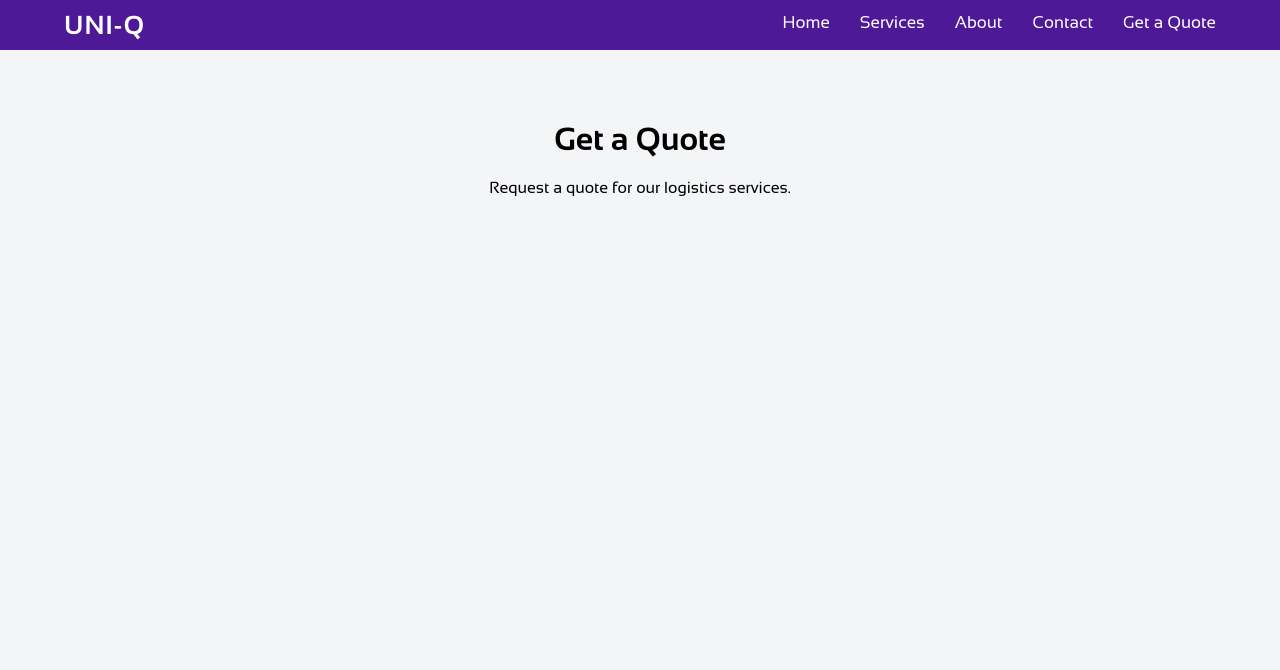
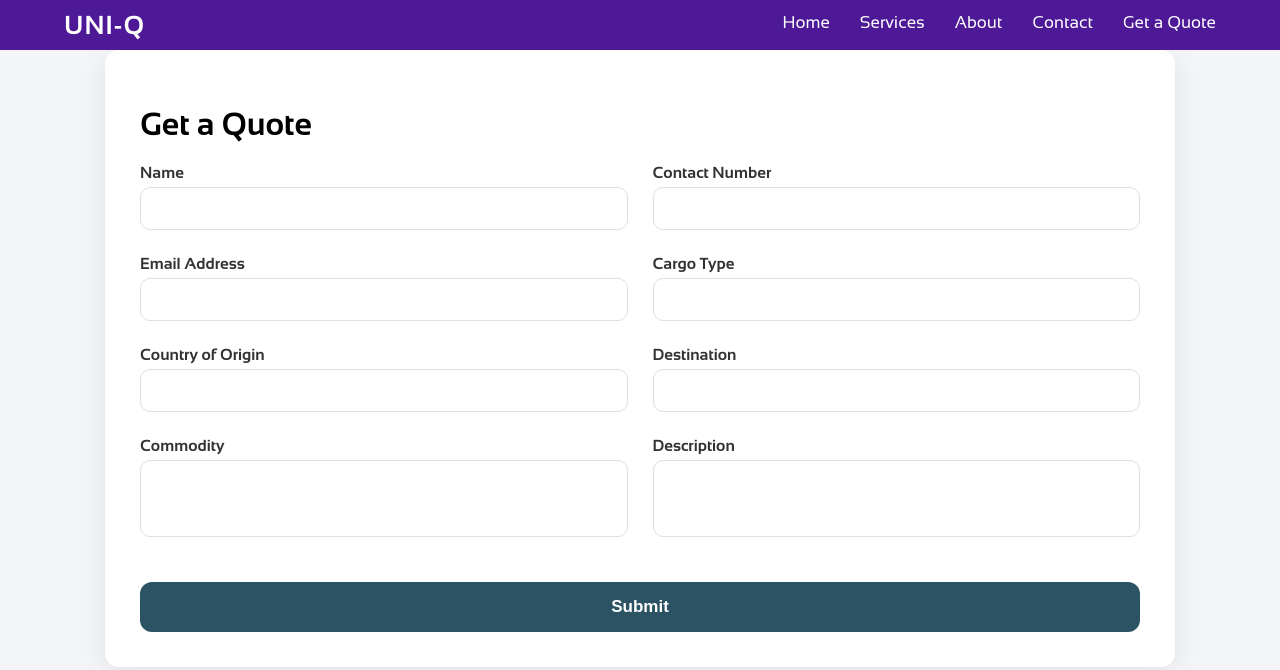
Before and after one commit to MedlynJacob/LogisticsWebsite, a React (Vite) app: page /quote in a window 1280 px wide. Shown: the top 670 px of the page. Built offline with nearby package versions, Linux system fonts and the light colour scheme.

Commit message:
Update Quote Page

```diff
--- a/src/pages/Quote.jsx
+++ b/src/pages/Quote.jsx
@@ -1,8 +1,97 @@
+// Quote.jsx
+import { useState } from "react";
+import "../styles/Quote.css";
+
+
 export default function Quote() {
-  return (
-    <div style={{ padding: "100px 20px", textAlign: "center" }}>
-      <h1>Get a Quote</h1>
-      <p>Request a quote for our logistics services.</p>
-    </div>
-  );
+const [formData, setFormData] = useState({
+name: "",
+phone: "",
+email: "",
+cargoType: "",
+origin: "",
+destination: "",
+commodity: "",
+description: "",
+});
+
+
+const handleChange = (e) => {
+const { name, value } = e.target;
+setFormData({ ...formData, [name]: value });
+};
+
+
+const handleSubmit = (e) => {
+e.preventDefault();
+console.log("Quote Data:", formData);
+};
+
+
+return (
+<div className="quote-page">
+<div className="quote-banner">
+<h1>Get a Quote</h1>
+</div>
+
+
+<div className="quote-container">
+<form onSubmit={handleSubmit}>
+{/* ROW 1 */}
+<div className="row">
+<div className="field">
+<label>Name</label>
+<input type="text" name="name" required value={formData.name} onChange={handleChange} />
+</div>
+<div className="field">
+<label>Contact Number</label>
+<input type="text" name="phone" required value={formData.phone} onChange={handleChange} />
+</div>
+</div>
+
+
+{/* ROW 2 */}
+<div className="row">
+<div className="field">
+<label>Email Address</label>
+<input type="email" name="email" required value={formData.email} onChange={handleChange} />
+</div>
+<div className="field">
+<label>Cargo Type</label>
+<input type="text" name="cargoType" value={formData.cargoType} onChange={handleChange} />
+</div>
+</div>
+
+
+{/* ROW 3 */}
+<div className="row">
+<div className="field">
+<label>Country of Origin</label>
+<input type="text" name="origin" value={formData.origin} onChange={handleChange} />
+</div>
+<div className="field">
+<label>Destination</label>
+<input type="text" name="destination" value={formData.destination} onChange={handleChange} />
+</div>
+</div>
+
+
+{/* ROW 4 */}
+<div className="row">
+<div className="field">
+<label>Commodity</label>
+<textarea rows="3" name="commodity" value={formData.commodity} onChange={handleChange}></textarea>
+</div>
+<div className="field">
+<label>Description</label>
+<textarea rows="3" name="description" value={formData.description} onChange={handleChange}></textarea>
+</div>
+</div>
+
+
+<button className="submit-btn">Submit</button>
+</form>
+</div>
+</div>
+);
 }
--- /dev/null
+++ b/src/styles/Quote.css
@@ -0,0 +1,97 @@
+.quote-page {
+max-width: 1000px;
+margin: 50px auto;
+padding: 35px;
+background: white;
+border-radius: 14px;
+box-shadow: 0 6px 30px rgba(0, 0, 0, 0.08);
+animation: fadeIn 0.4s ease;
+}
+
+
+.row {
+display: flex;
+gap: 25px;
+margin-bottom: 25px;
+}
+
+
+.field {
+flex: 1;
+display: flex;
+flex-direction: column;
+}
+
+
+label {
+margin-bottom: 6px;
+font-weight: 600;
+color: #333;
+}
+
+
+input,
+textarea {
+padding: 12px 14px;
+border: 1px solid #dcdfe4;
+border-radius: 10px;
+font-size: 15px;
+transition: 0.2s ease;
+}
+
+
+input:focus,
+textarea:focus {
+border-color: #2c5364;
+outline: none;
+box-shadow: 0 0 0 3px rgba(44, 83, 100, 0.18);
+}
+
+
+textarea {
+resize: none;
+}
+
+
+.submit-btn {
+margin-top: 20px;
+width: 100%;
+padding: 15px;
+border: none;
+border-radius: 12px;
+background: #2c5364;
+color: white;
+font-size: 17px;
+font-weight: 600;
+cursor: pointer;
+transition: 0.3s ease;
+}
+
+
+.submit-btn:hover {
+background: #1b2e38;
+}
+
+
+@keyframes fadeIn {
+from { opacity: 0; transform: translateY(10px); }
+to { opacity: 1; transform: translateY(0); }
+}
+
+
+@media (max-width: 768px) {
+.row {
+flex-direction: column;
+}
+
+
+.quote-container {
+margin: 20px;
+padding: 25px;
+}
+
+
+.quote-banner h1 {
+font-size: 28px;
+}
+}
```
